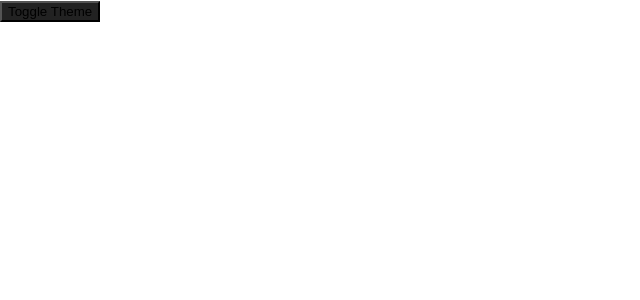
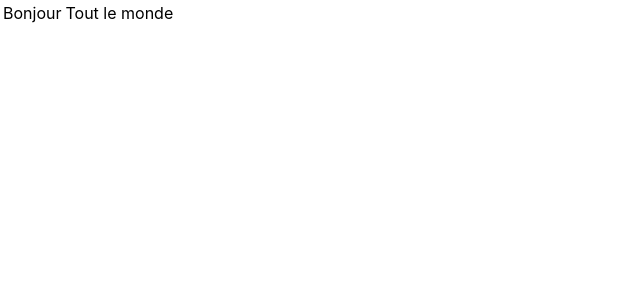
Before and after one commit to feno-tolojanahary/code-tuto-react, a React (Create React App) app: page / in a window 1280 px wide. Shown: the top 300 px of the page, without its empty margins (0-640 px from the left). Built offline with nearby package versions, Linux system fonts and the light colour scheme.

Commit message:
Fragments

```diff
--- a/src/App.js
+++ b/src/App.js
@@ -13,29 +13,62 @@ import ThemeTogglerButton from './views/example-context/theme-toggler-button';
 //   );
 // }
 
+// export default class App extends React.Component {
+//   constructor(props) {
+//     super(props);
+
+//     this.toggleTheme = () => {
+//       this.setState((state) => ({
+//         theme: state.theme === themes.dark ? themes.light : themes.dark
+//       }));
+//     };
+
+//     this.state = {
+//       theme: themes.dark,
+//       toggleTheme: this.toggleTheme
+//     }
+//   }
+
+//   render() {
+//     return(
+//       <div>
+//         <ThemeContext.Provider value={this.state}>
+//           <Content />
+//         </ThemeContext.Provider>
+//       </div>
+//     );
+//   }
+// }
+
 export default class App extends React.Component {
-  constructor(props) {
-    super(props);
+  render() {
+    return (
+      <div>
+        <Table />
+      </div>
+    );
+  }
+}
 
-    this.toggleTheme = () => {
-      this.setState((state) => ({
-        theme: state.theme === themes.dark ? themes.light : themes.dark
-      }));
-    };
+class Table extends React.Component {
+  render() {
+    return (
+      <table>
+        <tr>
+          <Columns />
+        </tr>
+      </table>
+    );
+  }
+}
 
-    this.state = {
-      theme: themes.dark,
-      toggleTheme: this.toggleTheme
-    }
-  }
-
+class Columns extends React.Component {
   render() {
-    return(
-      <div>
-        <ThemeContext.Provider value={this.state}>
-          <Content />
-        </ThemeContext.Provider>
-      </div>
+    return (
+      <>
+        <td>Bonjour</td>
+        <td>Tout le monde</td>
+      </>
     );
   }
 }
```
